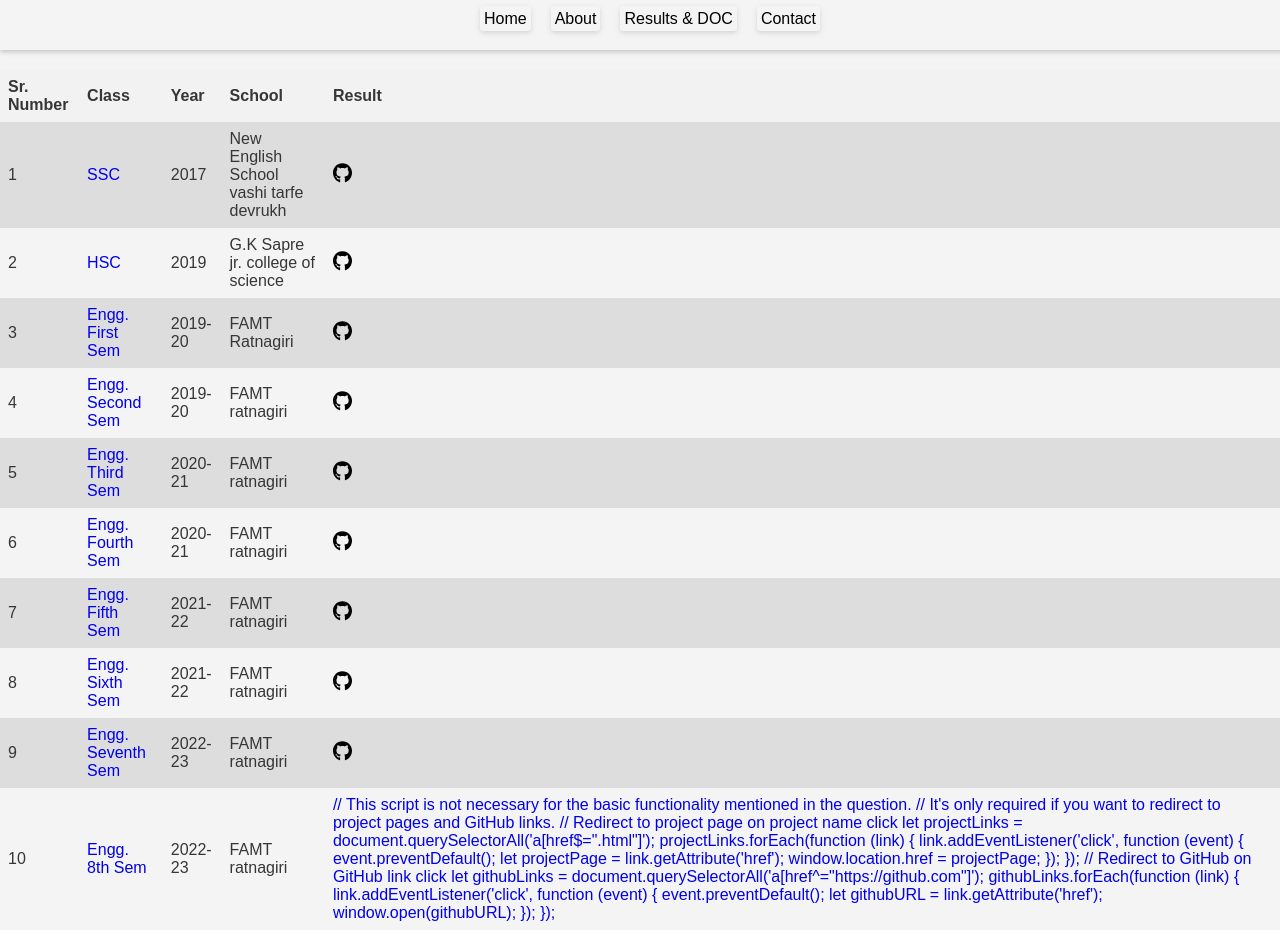
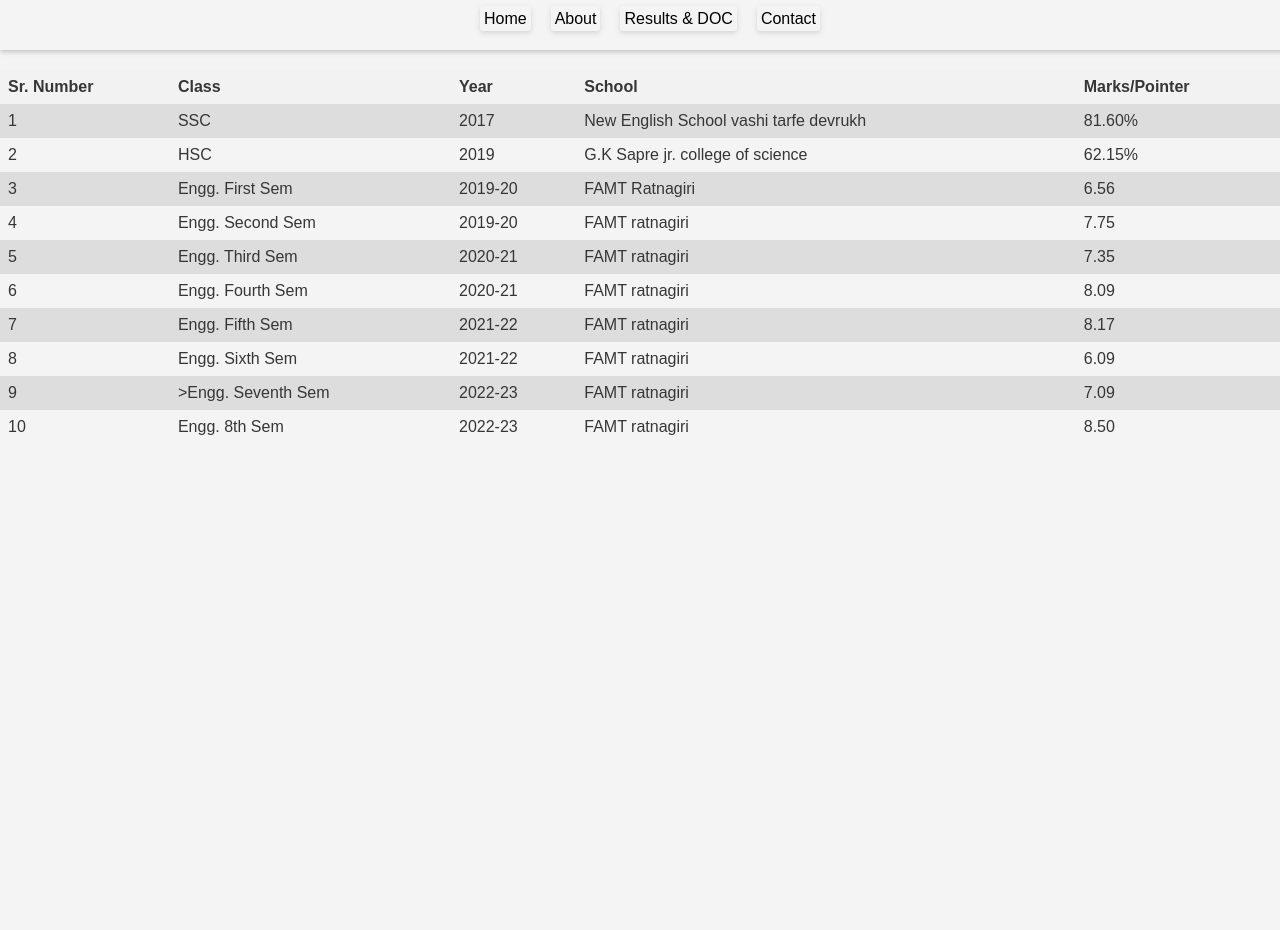
Before and after one commit to Rvaskar/Rvaskar.github.io, a plain HTML site: page Results/Result.html in a window 1280 px wide. After the commit the page ends 800 px from the top, so only its background shows below. Drawn offline with Linux system fonts and the light colour scheme.

Commit message:
Update Result.html

```diff
--- a/Results/Result.html
+++ b/Results/Result.html
@@ -65,77 +65,77 @@
             <th>Class</th>
             <th>Year</th>
             <th>School</th>
-            <th>Result</th>
+            <th>Marks/Pointer</th>
         </tr>
         <tr>
             <td>1</td>
-            <td><a href="/Results/ssc cert.pdf" target="_blank">SSC</a></td>
+            <td>SSC</a></td>
             <td>2017</td>
             <td>New English School vashi tarfe devrukh</td>
-            <td><a href="https://github.com/Rvaskar/results/blob/main/marksheets/ssc%20cert.pdf"><img class="gitlogo" src="/icon/github.svg" alt="GitHub Link"></a></a></td>
+            <td>81.60%</td>
         </tr>
         <tr>
             <td>2</td>
-            <td><a href="/Results/hsc ms.pdf" target="_blank">HSC</a></td>
+            <td>HSC</a></td>
             <td>2019</td>
             <td>G.K Sapre jr. college of science</td>
-            <td><a href="https://github.com/Rvaskar/results/blob/main/marksheets/hsc%20ms.pdf"><img class="gitlogo" src="/icon/github.svg" alt="GitHub Link"></a></a></td>
+            <td>62.15%</td>
         </tr>
         <tr>
             <td>3</td>
-            <td><a href="/Results/sem i.pdf" target="_blank">Engg. First Sem</a></td>
+            <td>Engg. First Sem</a></td>
             <td>2019-20</td>
             <td>FAMT Ratnagiri</td>
-            <td><a href="https://github.com/Rvaskar/results/blob/main/marksheets/sem%20i.pdf"><img class="gitlogo" src="/icon/github.svg" alt="GitHub Link"></a></a></td>
+            <td>6.56</td>
         </tr>
         <tr>
             <td>4</td>
-            <td><a href="/Results/sem ii.pdf" target="_blank">Engg. Second Sem</a></td>
+            <td>Engg. Second Sem</a></td>
             <td>2019-20</td>
             <td>FAMT ratnagiri</td>
-            <td><a href="https://github.com/Rvaskar/results/blob/main/marksheets/sem%20ii.pdf" target="_blank"><img class="gitlogo" src="/icon/github.svg" alt="GitHub Link"></a></a></td>
+            <td>7.75</td>
         </tr>
         <tr>
             <td>5</td>
-            <td><a href="/Results/sem iii.pdf" target="_blank">Engg. Third Sem</a></td>
+            <td>Engg. Third Sem</a></td>
             <td>2020-21</td>
             <td>FAMT ratnagiri</td>
-            <td><a href="https://github.com/Rvaskar/results/blob/main/marksheets/sem%20iii.pdf" target="_blank"><img class="gitlogo" src="/icon/github.svg" alt="GitHub Link"></a></a></td>
+            <td>7.35</td>
         </tr>
         <tr>
             <td>6</td>
-            <td><a href="/Results/sem iv.pdf" target="_blank">Engg. Fourth Sem</a></td>
+            <td>Engg. Fourth Sem</a></td>
             <td>2020-21</td>
             <td>FAMT ratnagiri</td>
-            <td><a href="https://github.com/Rvaskar/results/blob/main/marksheets/sem%20iv.pdf" target="_blank"><img class="gitlogo" src="/icon/github.svg" alt="GitHub Link"></a></a></td>
+            <td>8.09</td>
         </tr>
         <tr>
             <td>7</td>
-            <td><a href="/Results/sem v.pdf" target="_blank">Engg. Fifth Sem</a></td>
+            <td>Engg. Fifth Sem</a></td>
             <td>2021-22</td>
             <td>FAMT ratnagiri</td>
-            <td><a href="https://github.com/Rvaskar/results/blob/main/marksheets/sem%20v.pdf" target="_blank"><img class="gitlogo" src="/icon/github.svg" alt="GitHub Link"></a></a></td>
+            <td>8.17</td>
         </tr>
         <tr>
             <td>8</td>
-            <td><a href="/Results/sem vi.pdf" target="_blank">Engg. Sixth Sem</a></td>
+            <td>Engg. Sixth Sem</a></td>
             <td>2021-22</td>
             <td>FAMT ratnagiri</td>
-            <td><a href="https://github.com/Rvaskar/results/blob/main/marksheets/sem%20vi.pdf" target="_blank"><img class="gitlogo" src="/icon/github.svg" alt="GitHub Link"></a></a></td>
+            <td>6.09</td>
         </tr>
         <tr>
             <td>9</td>
-            <td><a href="/static/certificate/certipdf/software%20engg.%20vertual%20experiance%20J.P.%20Morgan_completion_certificate.pdf" target="_blank">Engg. Seventh Sem</a></td>
+            <td>>Engg. Seventh Sem</a></td>
             <td>2022-23</td>
             <td>FAMT ratnagiri</td>
-            <td><a href="/static/certificate/certipdf/software%20engg.%20vertual%20experiance%20J.P.%20Morgan_completion_certificate.pdf" target="_blank"><img class="gitlogo" src="/icon/github.svg" alt="GitHub Link"></a></a></td>
+            <td>7.09</td>
         </tr>
         <tr>
             <td>10</td>
-            <td><a href="/static/certificate/certipdf/software%20engg.%20vertual%20experiance%20J.P.%20Morgan_completion_certificate.pdf" target="_blank">Engg. 8th Sem</a></td>
+            <td>Engg. 8th Sem</a></td>
             <td>2022-23</td>
             <td>FAMT ratnagiri</td>
-            <td><a href="/
+            <td>8.50</td>
 
 
     <script>
```
